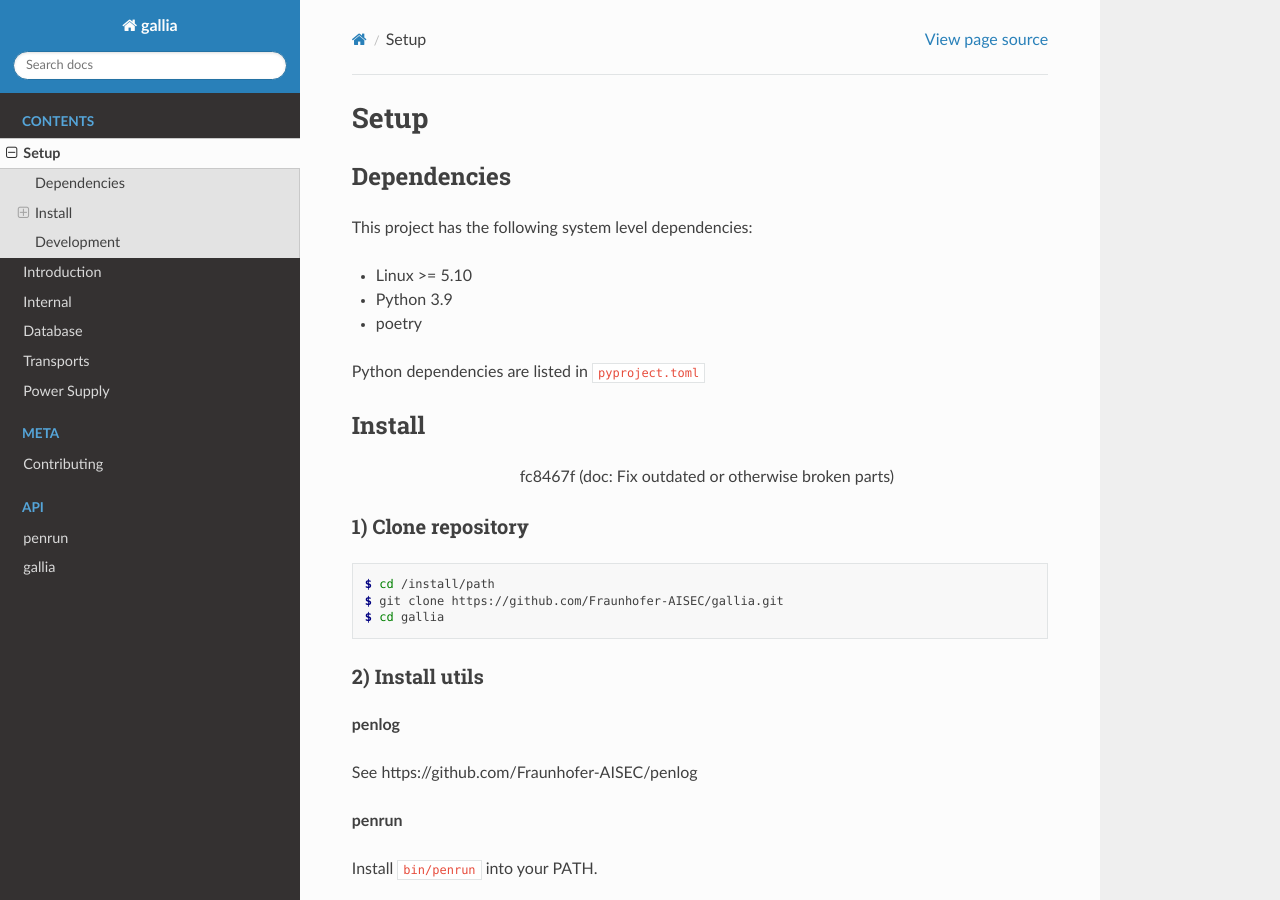
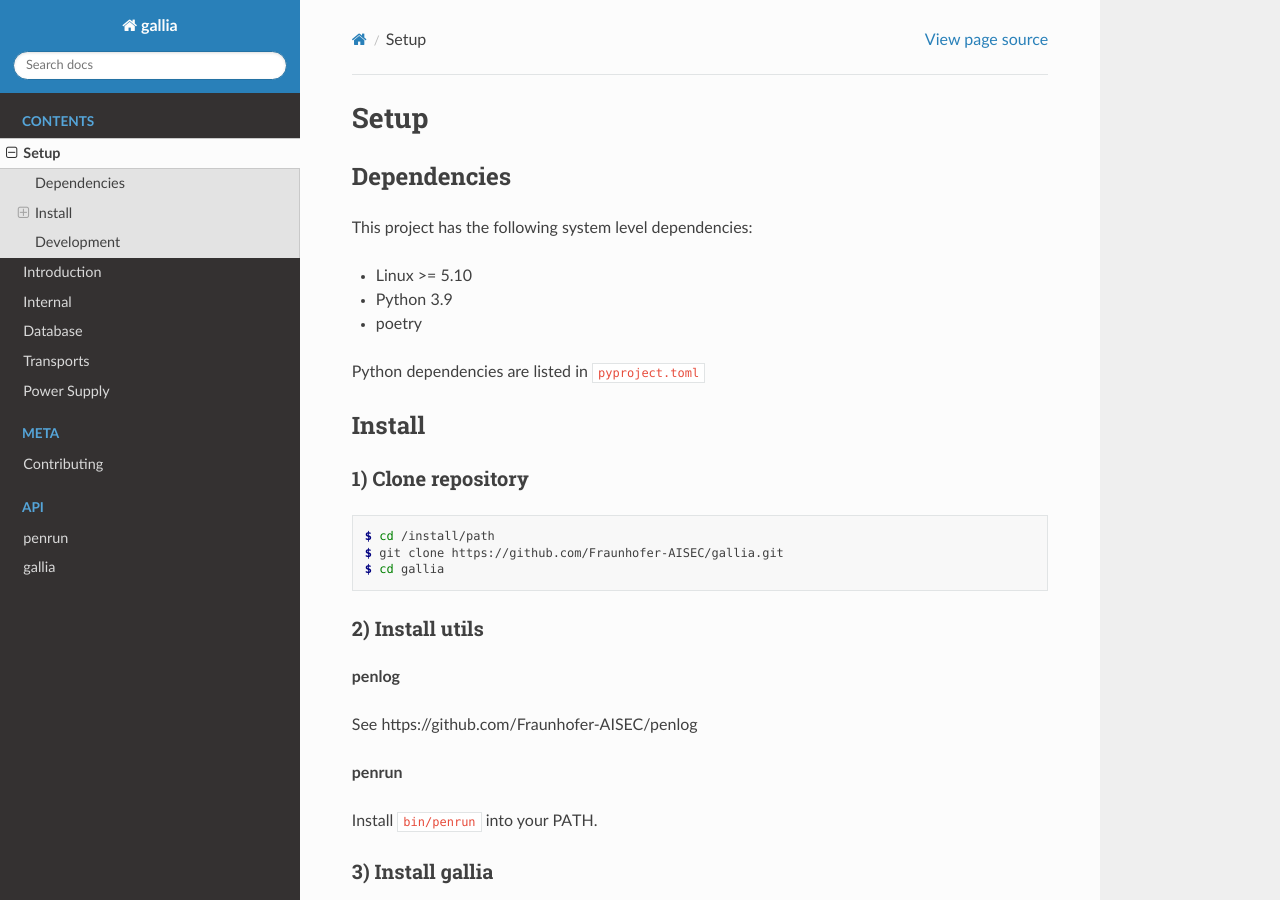
Before and after one commit to Fraunhofer-AISEC/gallia, a Sphinx documentation site: the page built from docs/setup.md, in a window 1280 px wide and 900 px high. Built offline with Sphinx 7.4.7 and the Read the Docs theme 2.0.0, drawn with Linux system fonts in a browser that asks for light colours.

Commit message:
fix: Remove stale merge conflict marker

```diff
--- a/docs/setup.md
+++ b/docs/setup.md
@@ -11,7 +11,6 @@ This project has the following system level dependencies:
 Python dependencies are listed in `pyproject.toml`
 
 ## Install
->>>>>>> fc8467f (doc: Fix outdated or otherwise broken parts)
 
 ###  1) Clone repository
 
```
